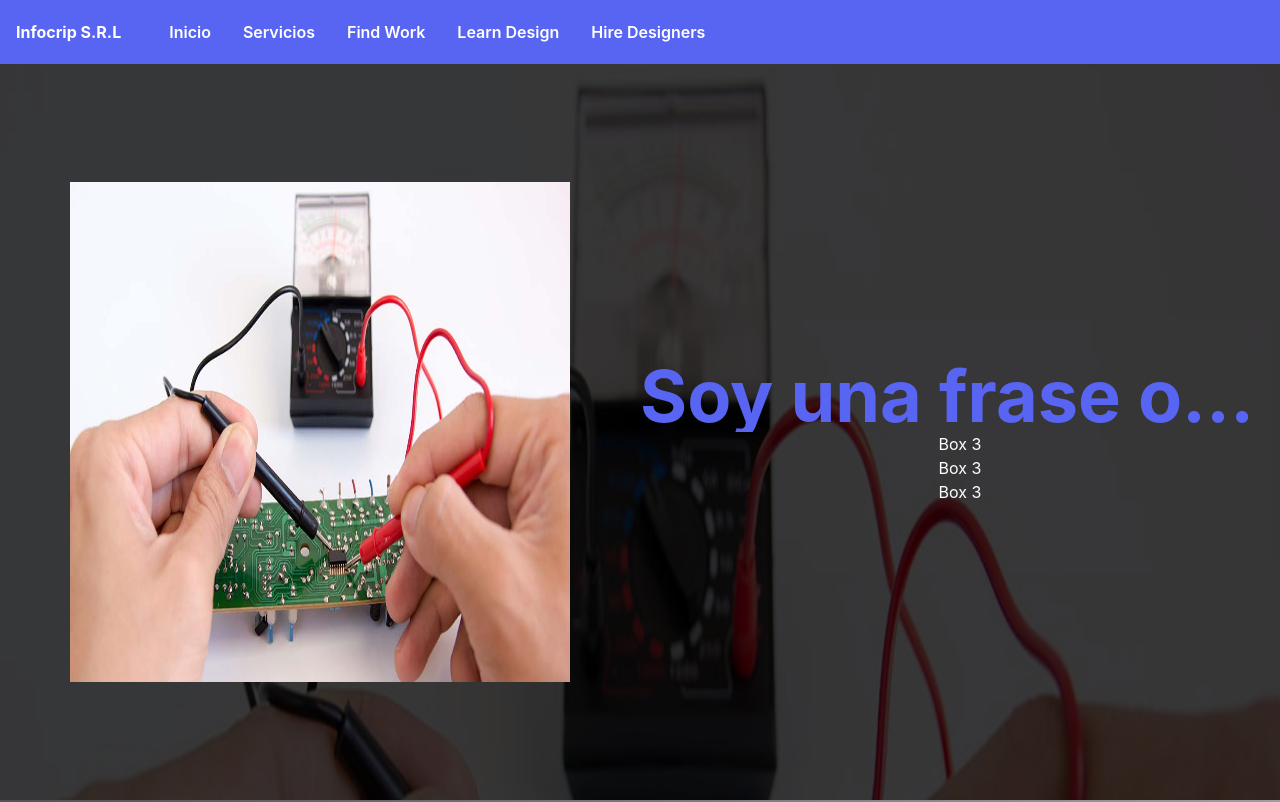
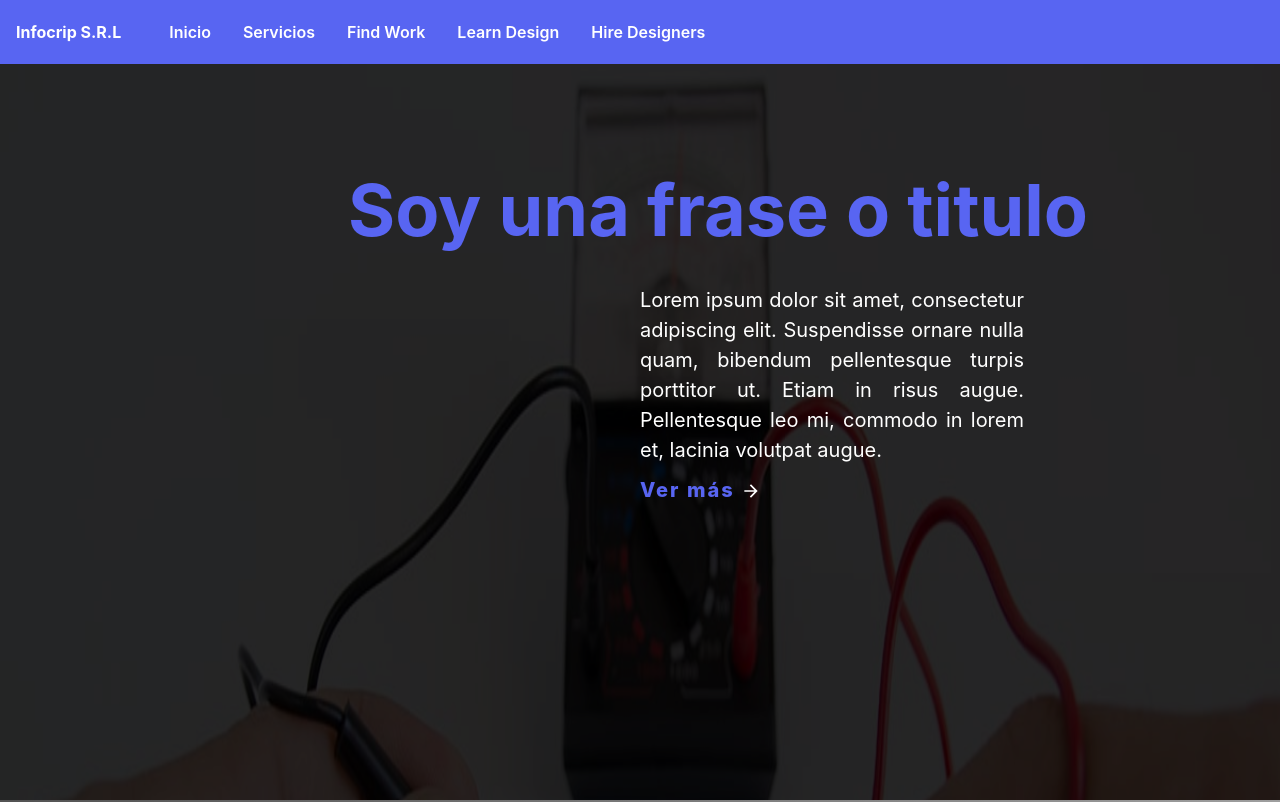
Before and after one commit to Cocahuana/Infocrip-soporte-tecnico, a React (Create React App) app in the folder client/: page / in a window 1280 px wide. Shown: the top 802 px of the page. Built offline with nearby package versions, Linux system fonts and the light colour scheme; grey boxes are pictures that could not be loaded.

Commit message:
Desktop Hero create component

```diff
--- a/client/src/components/ImageOne.jsx
+++ b/client/src/components/ImageOne.jsx
@@ -1,51 +1,40 @@
-import {Parallax} from "react-parallax";
+import { Parallax } from "react-parallax";
 import Nasa from "../assets/img/background__home.jpg";
-import {Stack, Flex, Box, Text, Heading, Image} from "@chakra-ui/react";
-import {useContext} from "react";
-import {themeContext} from "../context/themeContext";
+import { Stack, Flex, Text, Heading, Box } from "@chakra-ui/react";
+import { useContext } from "react";
+import { themeContext } from "../context/themeContext";
+import { ArrowForwardIcon } from "@chakra-ui/icons";
+const title = "Soy una frase o titulo";
+const subtitle = `Lorem ipsum dolor sit amet, consectetur adipiscing elit. Suspendisse ornare nulla quam,
+	bibendum pellentesque turpis porttitor ut. Etiam in risus augue. Pellentesque leo mi, commodo in lorem et, lacinia volutpat augue.`;
 function ImageOne() {
-	const myTheme = useContext(themeContext);
-	const {accent1} = myTheme;
 	return (
 		<Parallax
-			style={{heigth: "92vh", position: "relative"}}
+			style={{ heigth: "92vh", position: "relative" }}
 			bgImage={Nasa}
 			bgImageAlt='the cat'
-			strength={800}>
+			strength={800}
+		>
 			<Stack
 				height={"92vh"}
 				alignItems={"center"}
 				justifyContent='center'
-				width='100%'>
+				width='100%'
+			>
 				<Flex
 					color='white'
-					bg='rgba(0, 0, 0 ,0.78)'
+					bg='rgba(0, 0, 0 ,0.85)'
 					width='full'
-					h='full'>
+					h='full'
+					flexDirection='column'
+				>
 					<Box
-						flex='1'
-						display='flex'
-						flexDirection='column'
-						justifyContent='center'
-						alignItems='center'>
-						<Image src={Nasa} h='500px' w='500px' />
-					</Box>
-					<Box
-						flex='1'
-						display='flex'
-						flexDirection='column'
-						justifyContent='center'
-						alignItems='center'>
-						<Heading
-							as='h1'
-							size='4xl'
-							noOfLines={1}
-							color={accent1}>
-							Soy una frase o titulo
-						</Heading>
-						<Text>Box 3</Text>
-						<Text>Box 3</Text>
-						<Text>Box 3</Text>
+						display={{
+							base: "none",
+							lg: "flex",
+						}}
+					>
+						<DesktopHero />
 					</Box>
 				</Flex>
 			</Stack>
@@ -54,3 +43,39 @@ function ImageOne() {
 }
 
 export default ImageOne;
+
+const DesktopHero = () => {
+	const myTheme = useContext(themeContext);
+	const { accent1 } = myTheme;
+	return (
+		<>
+			<Flex position='absolute' right='15%' top='15%'>
+				<Heading as='h1' size='4xl' color={accent1} mb='10px'>
+					{title}
+				</Heading>
+			</Flex>
+			<Flex
+				position='absolute'
+				right='20%'
+				top='30%'
+				flexDirection='column'
+				maxW='30%'
+			>
+				<Text lineHeight={"30px"} fontSize='20px' textAlign={"justify"}>
+					{subtitle}
+				</Text>
+				<Text
+					mt='10px'
+					lineHeight={"30px"}
+					fontSize='20px'
+					letterSpacing='2px'
+					textAlign={"justify"}
+					fontWeight='800'
+					color={accent1}
+				>
+					Ver más <ArrowForwardIcon color='white' />{" "}
+				</Text>
+			</Flex>
+		</>
+	);
+};
```
